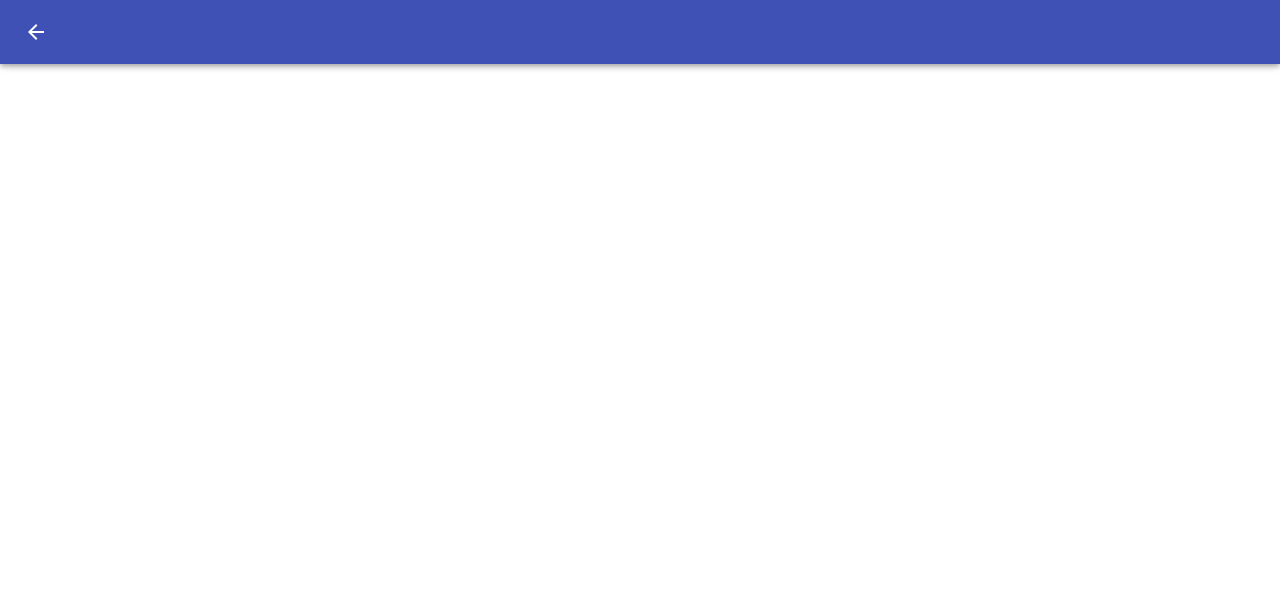
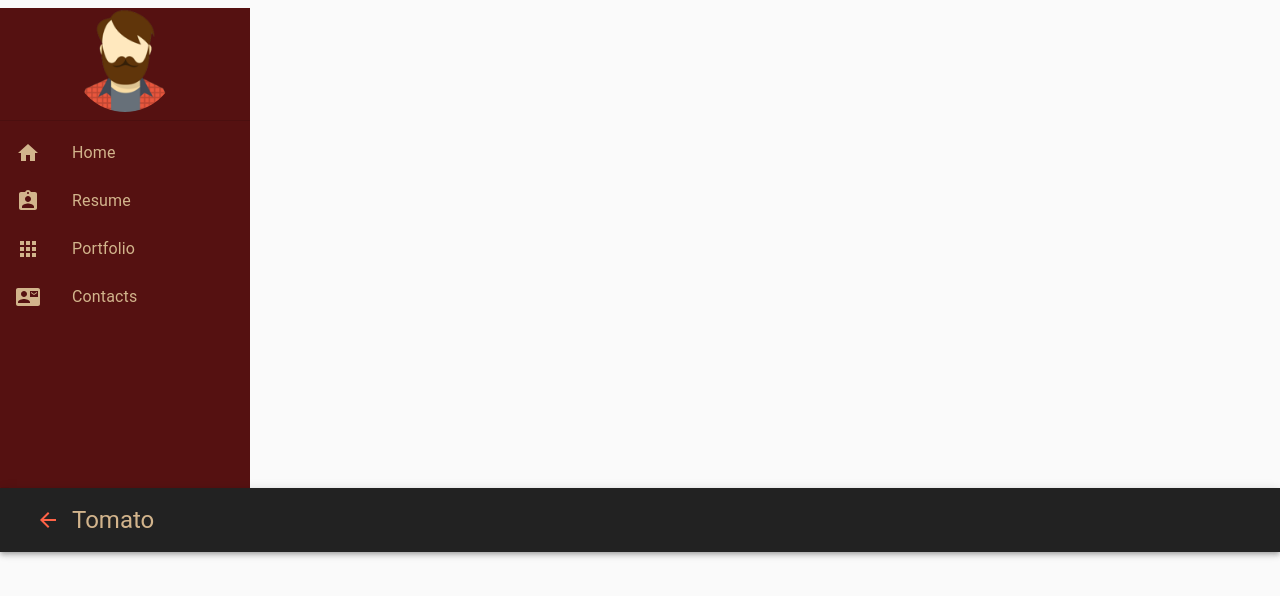
Before and after one commit to SimasDei/react__material-ui--101, a React (Create React App) app: page / in a window 1280 px wide. Shown: the top 596 px of the page. Built offline with nearby package versions, Linux system fonts and the light colour scheme.

Commit message:
add navbar styling

```diff
--- a/src/App.tsx
+++ b/src/App.tsx
@@ -1,10 +1,12 @@
 import React from 'react';
+import { CssBaseline } from '@material-ui/core';
 
 import Home from './components';
 
 export const App: React.FC = () => {
 	return (
 		<div className='App'>
+			<CssBaseline />
 			<Home />
 		</div>
 	);
--- a/src/components/navbar/Navbar.tsx
+++ b/src/components/navbar/Navbar.tsx
@@ -4,6 +4,7 @@ import {
 	Toolbar,
 	List,
 	ListItem,
+	ListItemIcon,
 	ListItemText,
 	IconButton,
 	Avatar,
@@ -11,17 +12,90 @@ import {
 	Typography,
 	Box,
 } from '@material-ui/core';
+import { makeStyles } from '@material-ui/core/styles';
 import { ArrowBack, AssignmentInd, Home, Apps, ContactMail } from '@material-ui/icons';
 
+import avatar from '../../assets/avatar.png';
+
+const useStyles = makeStyles(theme => ({
+	navbar: {
+		background: '#222',
+	},
+	navbar__slider__container: {
+		width: 250,
+		background: '#511',
+		height: '30rem',
+	},
+	navbar__slider__item: {
+		color: 'tan',
+	},
+	navbar__slider__icon: {
+		color: 'tan',
+	},
+	navbar__avatar: {
+		display: 'block',
+		margin: '0.5rem auto',
+		width: theme.spacing(13),
+		height: theme.spacing(13),
+	},
+	navbar__title: {
+		color: 'tan',
+	},
+	navbar__icon: {
+		color: 'tomato',
+	},
+}));
+
+const menuItems = [
+	{
+		listIcon: <Home />,
+		listText: 'Home',
+	},
+	{
+		listIcon: <AssignmentInd />,
+		listText: 'Resume',
+	},
+	{
+		listIcon: <Apps />,
+		listText: 'Portfolio',
+	},
+	{
+		listIcon: <ContactMail />,
+		listText: 'Contacts',
+	},
+];
+
 export const Navbar: React.FC = () => {
+	const classes = useStyles();
 	return (
-		<Box component='nav'>
-			<AppBar>
-				<Toolbar>
-					<ArrowBack />
-				</Toolbar>
-			</AppBar>
-		</Box>
+		<>
+			<Box className={classes.navbar__slider__container} component='div'>
+				<Avatar className={classes.navbar__avatar} src={avatar} alt='Dude Bro' />
+				<Divider />
+				<List>
+					{menuItems.map(menuItem => (
+						<ListItem button key={menuItem.listText} className={classes.navbar__slider__item}>
+							<ListItemIcon className={classes.navbar__slider__icon}>
+								{menuItem.listIcon}
+							</ListItemIcon>
+							<ListItemText primary={menuItem.listText} />
+						</ListItem>
+					))}
+				</List>
+			</Box>
+			<Box component='nav'>
+				<AppBar position='static' className={classes.navbar}>
+					<Toolbar>
+						<IconButton>
+							<ArrowBack className={classes.navbar__icon} />
+						</IconButton>
+						<Typography variant='h5' className={classes.navbar__title}>
+							Tomato
+						</Typography>
+					</Toolbar>
+				</AppBar>
+			</Box>
+		</>
 	);
 };
 
```
